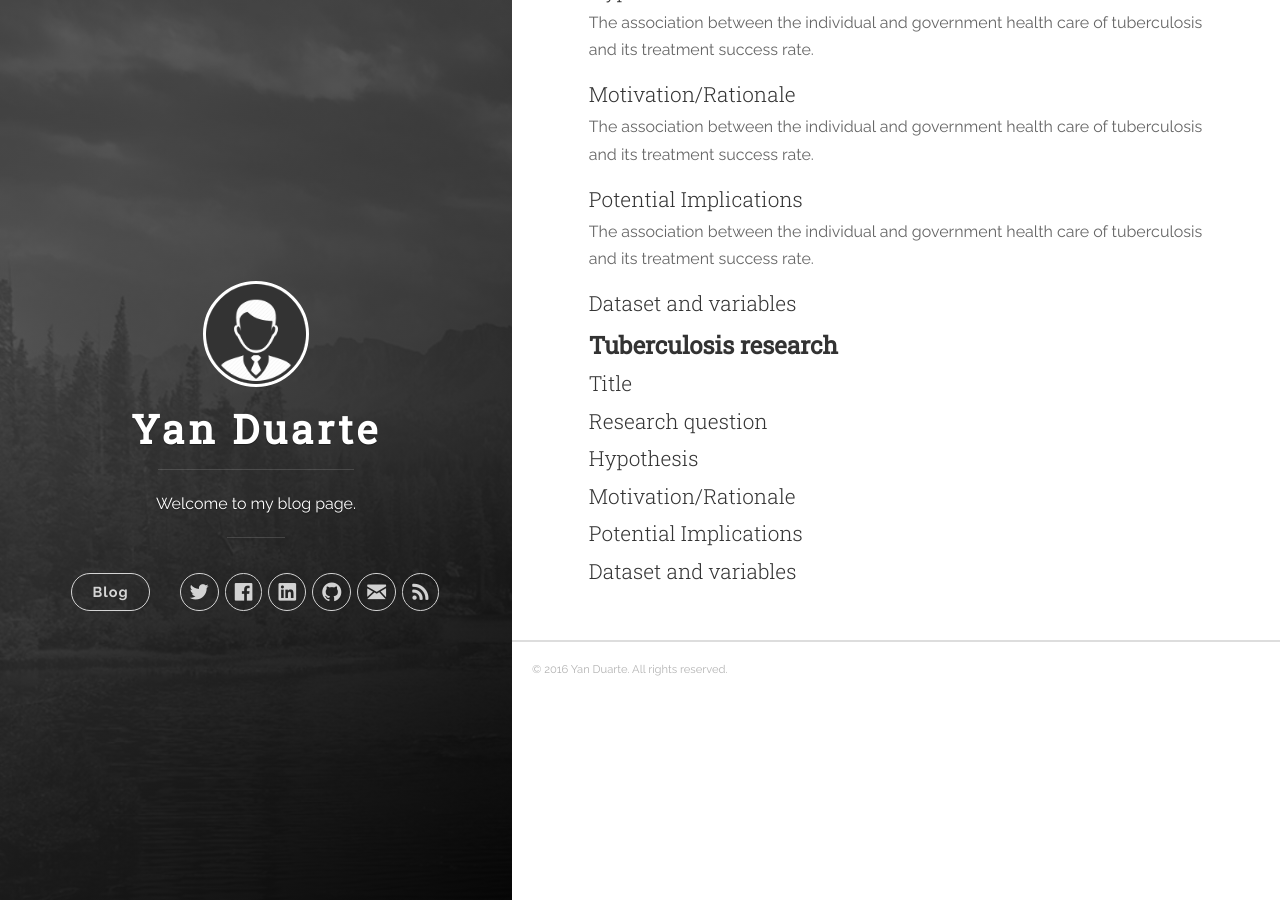
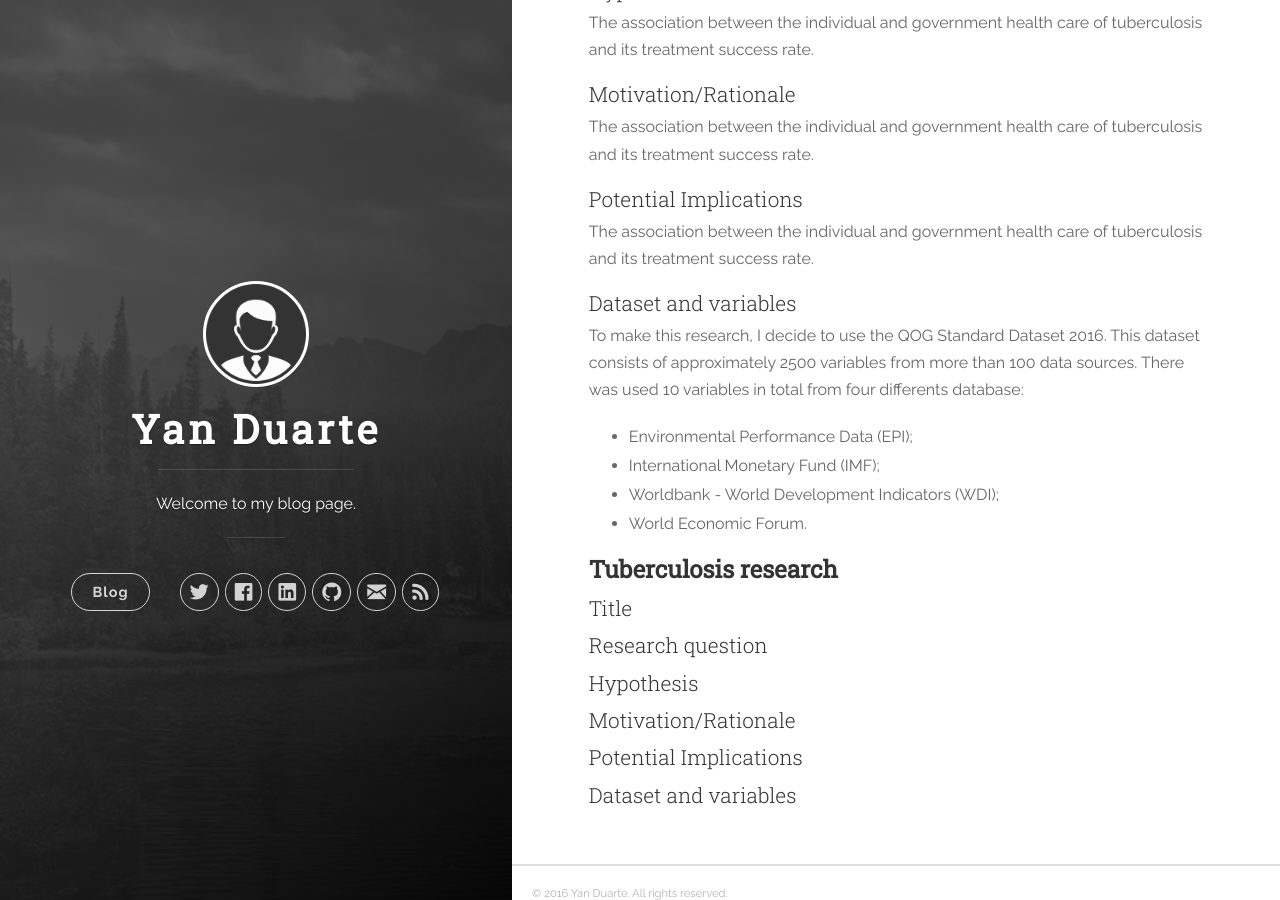
Before and after one commit to yan-duarte/yan-duarte.github.io, a Jekyll site: the page built from _posts/2016-11-22-DAC-Assignment1.md, in a window 1280 px wide and 900 px high, scrolled down 687 px. Built offline with Jekyll 4.4.1, drawn with Linux system fonts in a browser that asks for light colours; nearby versions of some CDN libraries.

Commit message:
Updated 2016-11-22-DAC-Assignment1.md

```diff
--- a/_posts/2016-11-22-DAC-Assignment1.md
+++ b/_posts/2016-11-22-DAC-Assignment1.md
@@ -38,6 +38,15 @@ The association between the individual and government health care of tuberculosi
 The association between the individual and government health care of tuberculosis and its treatment success rate.
 
 ### Dataset and variables
+To make this research, I decide to use the QOG Standard Dataset 2016. This dataset consists of approximately 2500 variables from more than 100 data sources.
+There was used 10 variables in total from four differents database:
+
+  - Environmental Performance Data (EPI);
+  - International Monetary Fund (IMF);
+  - Worldbank - World Development Indicators (WDI);
+  - World Economic Forum.
+
+
 
 
 ## **Tuberculosis research**
```
